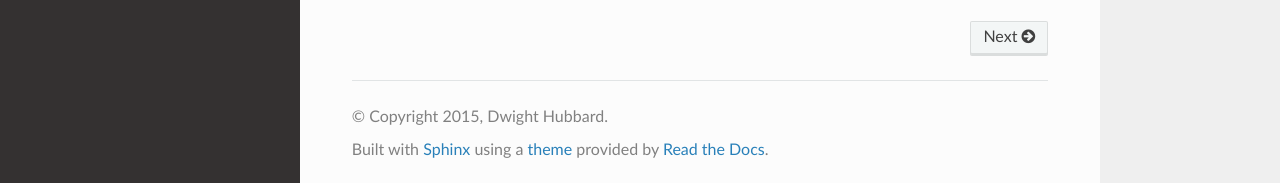
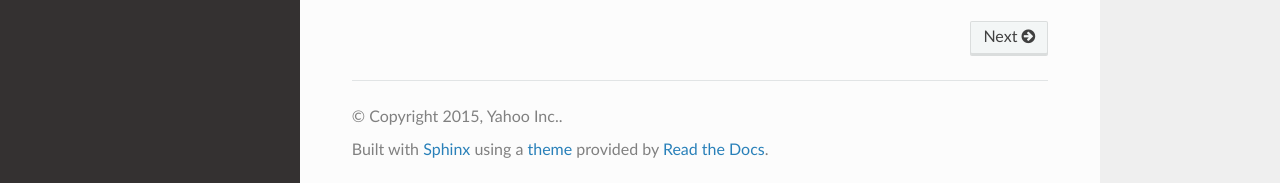
Before and after one commit to yahoo/redislite, a Sphinx documentation site: the page built from docs/source/index.rst, in a window 1280 px wide and 1222 px high. Shown: the part 1036-1219 px from the top of the window. Built offline with Sphinx 7.4.7 and the Read the Docs theme 2.0.0, drawn with Linux system fonts in a browser that asks for light colours.

Commit message:
Fix the documentation copyright

```diff
--- a/docs/source/conf.py
+++ b/docs/source/conf.py
@@ -58,7 +58,7 @@ master_doc = 'index'
 
 # General information about the project.
 project = u'redislite'
-copyright = u'2015, Dwight Hubbard'
+copyright = u'2015, Yahoo Inc.'
 
 # The version info for the project you're documenting, acts as replacement for
 # |version| and |release|, also used in various other places throughout the
@@ -210,7 +210,7 @@ latex_elements = {
 #  author, documentclass [howto, manual, or own class]).
 latex_documents = [
   ('index', 'redislite.tex', u'redislite Documentation',
-   u'Dwight Hubbard', 'manual'),
+   u'Yahoo Inc.', 'manual'),
 ]
 
 # The name of an image file (relative to this directory) to place at the top of
@@ -240,7 +240,7 @@ latex_documents = [
 # (source start file, name, description, authors, manual section).
 man_pages = [
     ('index', 'redislite', u'redislite Documentation',
-     [u'Dwight Hubbard'], 1)
+     [u'Yahoo Inc.'], 1)
 ]
 
 # If true, show URL addresses after external links.
@@ -254,7 +254,7 @@ man_pages = [
 #  dir menu entry, description, category)
 texinfo_documents = [
   ('index', 'redislite', u'redislite Documentation',
-   u'Dwight Hubbard', 'redislite', 'One line description of project.',
+   u'Yahoo Inc.', 'redislite', 'One line description of project.',
    'Miscellaneous'),
 ]
 
```
